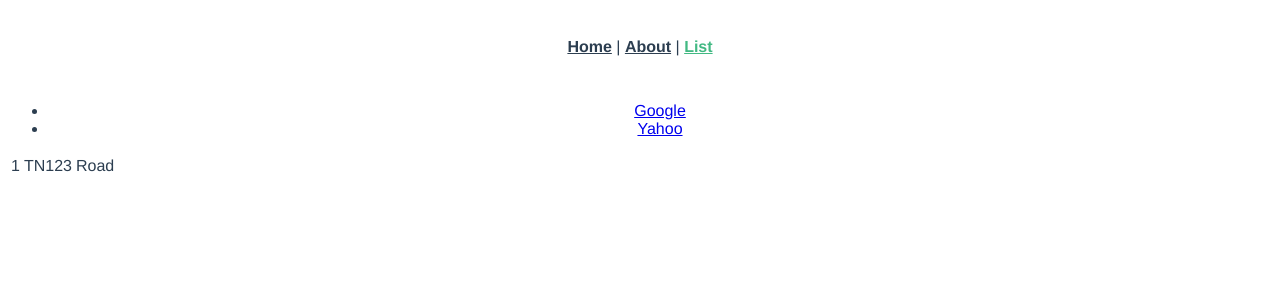
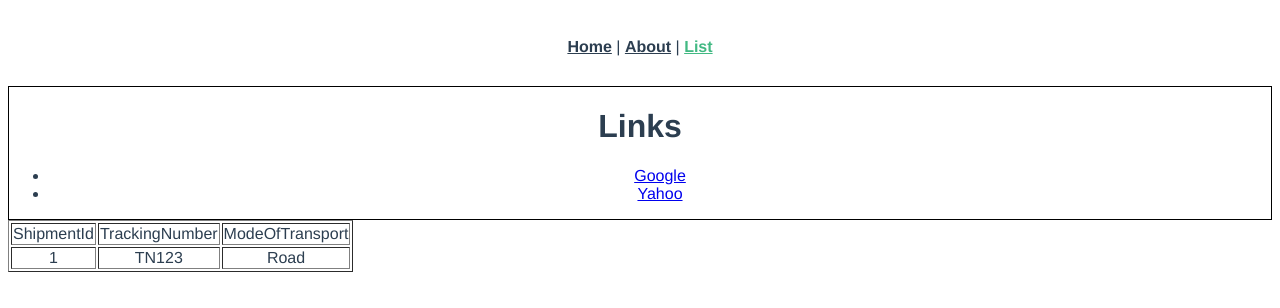
Before and after one commit to Fachher/vuejsschool, a Vue app: page /#/list in a window 1280 px wide. Shown: the top 308 px of the page. Built offline with nearby package versions, Linux system fonts and the light colour scheme.

Commit message:
Passed msg to child element Added border to distinguish between child elements

```diff
--- a/src/components/ListContent.vue
+++ b/src/components/ListContent.vue
@@ -1,5 +1,12 @@
 <template>
-    <table>
+    <table border="1">
+        <thead>
+            <tr>
+                <td>ShipmentId</td>
+                <td>TrackingNumber</td>
+                <td>ModeOfTransport</td>
+            </tr>
+        </thead>
         <tbody>
         <tr>
             <td>1</td>
--- a/src/components/ListMenu.vue
+++ b/src/components/ListMenu.vue
@@ -1,8 +1,11 @@
 <template>
-    <ul>
-        <li><a href="http://www.google.de">Google</a></li>
-        <li><a href="http://www.yahoo.de">Yahoo</a></li>
-    </ul>
+    <div style="border:1px solid black;">
+        <h1>{{msg}}</h1>
+        <ul>
+            <li><a href="http://www.google.de">Google</a></li>
+            <li><a href="http://www.yahoo.de">Yahoo</a></li>
+        </ul>
+    </div>
 </template>
 
 <script lang="ts">
--- a/src/views/ShipmentList.vue
+++ b/src/views/ShipmentList.vue
@@ -1,6 +1,6 @@
 <template>
     <div>
-        <ListMenu/>
+        <ListMenu msg="Links"/>
         <ListContent/>
     </div>
 </template>
@@ -16,7 +16,9 @@
             ListContent
         }
     })
-    export default class ShipmentList extends Vue {}
+    export default class ShipmentList extends Vue {
+
+    }
 </script>
 
 <style scoped>
```
